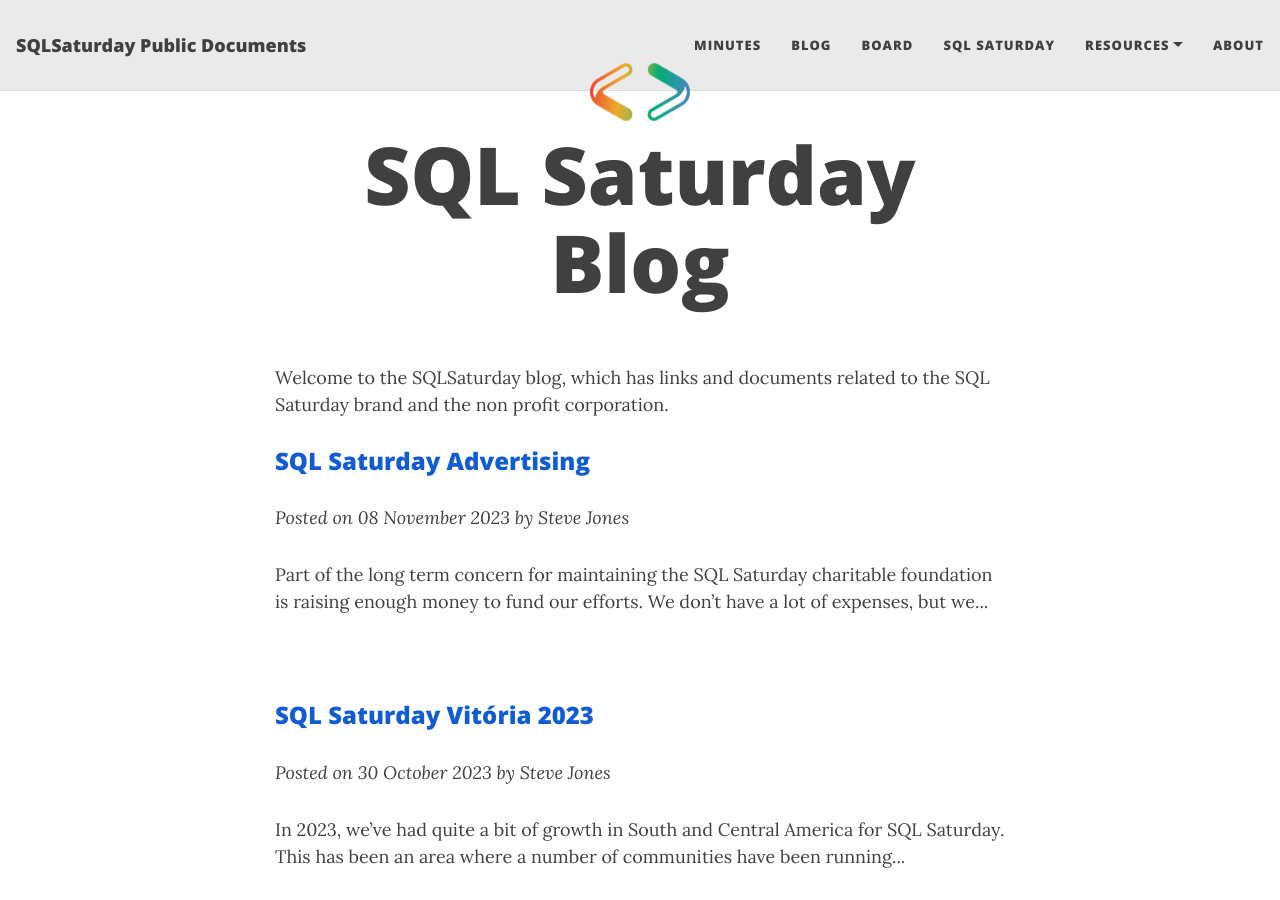
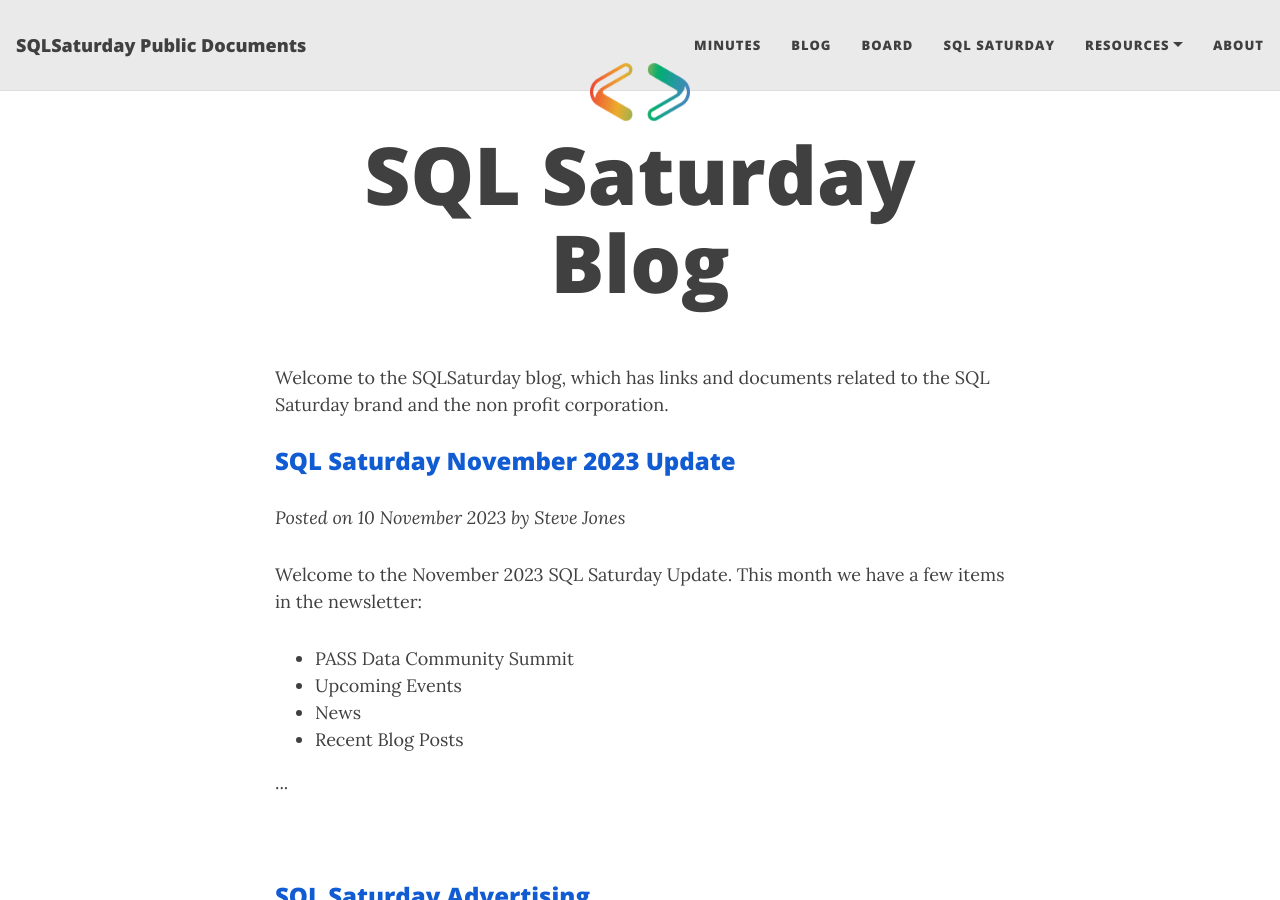
Before and after one commit to sqlsaturday/PublicDocuments, a Jekyll site: the page built from docs/blog.md, in a window 1280 px wide and 900 px high. Built offline with Jekyll 4.4.1, drawn with Linux system fonts in a browser that asks for light colours; nearby versions of some CDN libraries; some of the changed lines change nothing that is shown.

Commit message:
nov update

```diff
--- a/docs/_posts/2023-10-17-update.md
+++ b/docs/_posts/2023-10-17-update.md
@@ -47,13 +47,13 @@
 - Jacksonville 2024 (#1068) - [https://sqlsaturday.com/jax/](https://sqlsaturday.com/jax/)
 
 ## SQL Saturday News
-Not much is happening with SQL Saturday. We are seeing new events, but also many cities that held previous events have been struggling to either run events, or they have moved to Data Saturday (or other) branding.
+I'm looking forward to 2024 and reaching out to various groups for their plans. Hopefully we'll have even more events in 2024 and I'll meet some of you at one of them.
 
-I am pleased with how many events we have had in South America, both in Brazil and Peru. I am hoping to see more in 2024. I was also thrilled to see SQL Saturday come back to New Zealand with the South Island holding an event in late September.
+Microsoft continues to sponsor events as a global partner and we are passing through 100% of their sponsorship money to the events. SQL Saturday is not charging any fees for this nor making revenue from sponsorships.
 
 I also want to remind people that [SQL Saturday is an independent US 501.c.3 corporation](https://sqlsaturday.us1.list-manage.com/track/click?u=7b7aad7b6c9d8f9f19e674dca&id=511766a0d0&e=714c53215c) organized as a public charity. We are not owned by, or managed by Redgate Software. Redgate donated the brand to the corporation and gave us a grant to run events, but there is no oversight of the corporation. Redgate does maintain a permanent seat on the board of directors, currently occupied by Steve Jones, but has no more influence than any of the other members of the board.
 
-The year has been good, and Microsoft has re-affirmed their commitment to sponsoring SQL Saturdays. Redgate also generously donated PASS Data Community Summit tickets to all SQL Saturday organizers again in 2023.
+No office hours in November with Steve traveling for work and holiday. I am looking to move to monthly updates, both on the blog and on YouTube. I'm somewhat inspired by Brent's Office Hours, so let me know if that's something you like or if you're prefer office hours.
 
 ## Recent Blog Posts
 
--- /dev/null
+++ b/docs/_posts/2023-11-10-update.md
@@ -0,0 +1,63 @@
+---
+layout: post
+title: "SQL Saturday November 2023 Update"
+author: Steve Jones
+---
+Welcome to the November 2023 SQL Saturday Update. This month we have a few items in the newsletter:
+
+- PASS Data Community Summit
+- Upcoming Events
+- News
+- Recent Blog Posts
+
+We are winding down 2023 and looking forward to 2024. Next week is the PASS Data Community Summit and if you attended a SQL Saturday, organized one, or spoke at one, please stop me and say hi. If you're interested in how to get one moving in 2024, reach out. We had a few new organizers in 2023 and I don't think they found the effort to be too arduous. I would love to see more cities host SQL Saturdays in the future.
+
+I am also going to try and reach out to more sponsors next week and see if we can find a way to secure another deal or two from a large sponsor to fund more events. While I don't want to completely fund any events, things are more expensive and a better base would make things easier for future events.
+
+No new events for me since October. I was sorry to miss Toronto and Silicon Valley, both on the same date, but that was one of the few weeks I hadn't traveled on since July.
+
+If you have any comments, questions, or ideas, please feel free to reach out to us at admin@sqlsaturday.com.
+
+Thanks for reading,
+
+Steve Jones
+President, SQL Saturday
+
+## PASS Data Community Summit 2023
+
+The annual [PASS Data Community Summit](https://passdatacommunitysummit.com/) is coming next week, November 14-17 to Seattle. This is an in-person event only and it's the largest data community conference in the world. There will be a community zone and while there isn't a specific SQL Saturday organizer meeting, myself and many others will be at the conference and around the zone. Stop us and say hi. All organizers are listed with their [events](https://sqlsaturday.com/past/).
+
+The schedule is out and many of the speakers you might see at a SQL Saturday will be there presenting on similar topics as well as new ones. If you've enjoyed a SQL Saturday, and you are coming to the conference, be sure to thank speakers for their volunteer efforts at local events.
+
+Hopefully I'll see some of you there. If you come, please stop and say hi if you see me.
+
+## Upcoming Events
+
+Here are a list of upcoming SQL Saturday events:
+- Oregon and Southwest Washington 2023 (#1057) - [https://sqlsaturday.com/oregon](https://sqlsaturday.com/oregon)
+- São Paulo 2023 (#1067) - [https://sqlsaturday.com/saopaulo/](https://sqlsaturday.com/saopaulo/)
+- Lima 2023 (#1052) - [https://sqlsaturday.com/lima](https://sqlsaturday.com/lima)
+- Atlanta 2024 (#1071) - [https://sqlsaturday.com/atl](https://sqlsaturday.com/atl)
+- Joinville 2024 (#1069) - [https://sqlsaturday.com/2024-04-06-sqlsaturday1069/](https://sqlsaturday.com/2024-04-06-sqlsaturday1069/)
+- Atlanta 2024 (#1072) - [https://sqlsaturday.com/2024-04-20-sqlsaturday1072/](https://sqlsaturday.com/2024-04-20-sqlsaturday1072/)
+- Jacksonville 2024 (#1068) - [https://sqlsaturday.com/jax/](https://sqlsaturday.com/jax/)
+
+## SQL Saturday News
+Not much is happening with SQL Saturday. We are seeing new events, but also many cities that held previous events have been struggling to either run events, or they have moved to Data Saturday (or other) branding.
+
+I am pleased with how many events we have had in South America, both in Brazil and Peru. I am hoping to see more in 2024. I was also thrilled to see SQL Saturday come back to New Zealand with the South Island holding an event in late September.
+
+I also want to remind people that [SQL Saturday is an independent US 501.c.3 corporation](https://sqlsaturday.us1.list-manage.com/track/click?u=7b7aad7b6c9d8f9f19e674dca&id=511766a0d0&e=714c53215c) organized as a public charity. We are not owned by, or managed by Redgate Software. Redgate donated the brand to the corporation and gave us a grant to run events, but there is no oversight of the corporation. Redgate does maintain a permanent seat on the board of directors, currently occupied by Steve Jones, but has no more influence than any of the other members of the board.
+
+The year has been good, and Microsoft has re-affirmed their commitment to sponsoring SQL Saturdays. Redgate also generously donated PASS Data Community Summit tickets to all SQL Saturday organizers again in 2023.
+
+## Recent Blog Posts
+
+Here are a few posts from our blog:
+- [SQL Saturday Advertising](https://blog.sqlsaturday.com/2023-11-08-Revenue/)
+- [SQL Saturday Vitória 2023](https://blog.sqlsaturday.com/2023-10-30-Vitoria/)
+- [A Fun Networking Game at SQL Saturday](https://blog.sqlsaturday.com/2023-10-18-networkinggame/)
+
+More events at [https://sqlsaturday.com/](https://sqlsaturday.com/)
+
+If you or others want to join our mailing list, you can register here: [http://eepurl.com/hwVBKn](http://eepurl.com/hwVBKn). Please feel free to pass this along to others.
```
